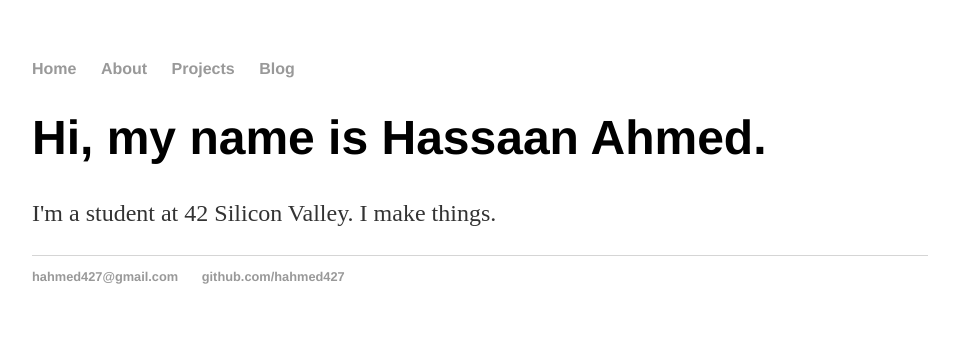
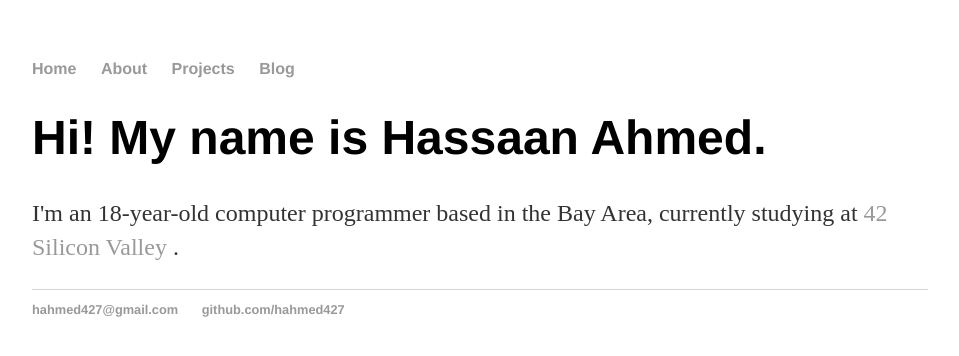
Before and after one commit to ahmedxyz/ahmedxyz.github.io, a Jekyll site: the page built from index.html, in a window 1280 px wide. Shown: the top 356 px of the page, without its empty margins (160-1119 px from the left). Built offline with Jekyll 4.4.1, drawn with Linux system fonts in a browser that asks for light colours.

Commit message:
Update content

```diff
--- a/index.html
+++ b/index.html
@@ -3,6 +3,8 @@ layout: default
 title: Hassaan Ahmed
 ---
 <div class="blurb">
-	<h1>Hi, my name is Hassaan Ahmed.</h1>
-		<p>I'm a student at 42 Silicon Valley. I make things.</p>
+	<h1>Hi! My name is Hassaan Ahmed.</h1>
+		<p>I'm an 18-year-old computer programmer based in the Bay Area,
+		currently studying at <a href="https://www.42.us.org">42 Silicon Valley
+		</a>.</p>
 </div><!-- /.blurb -->
```
